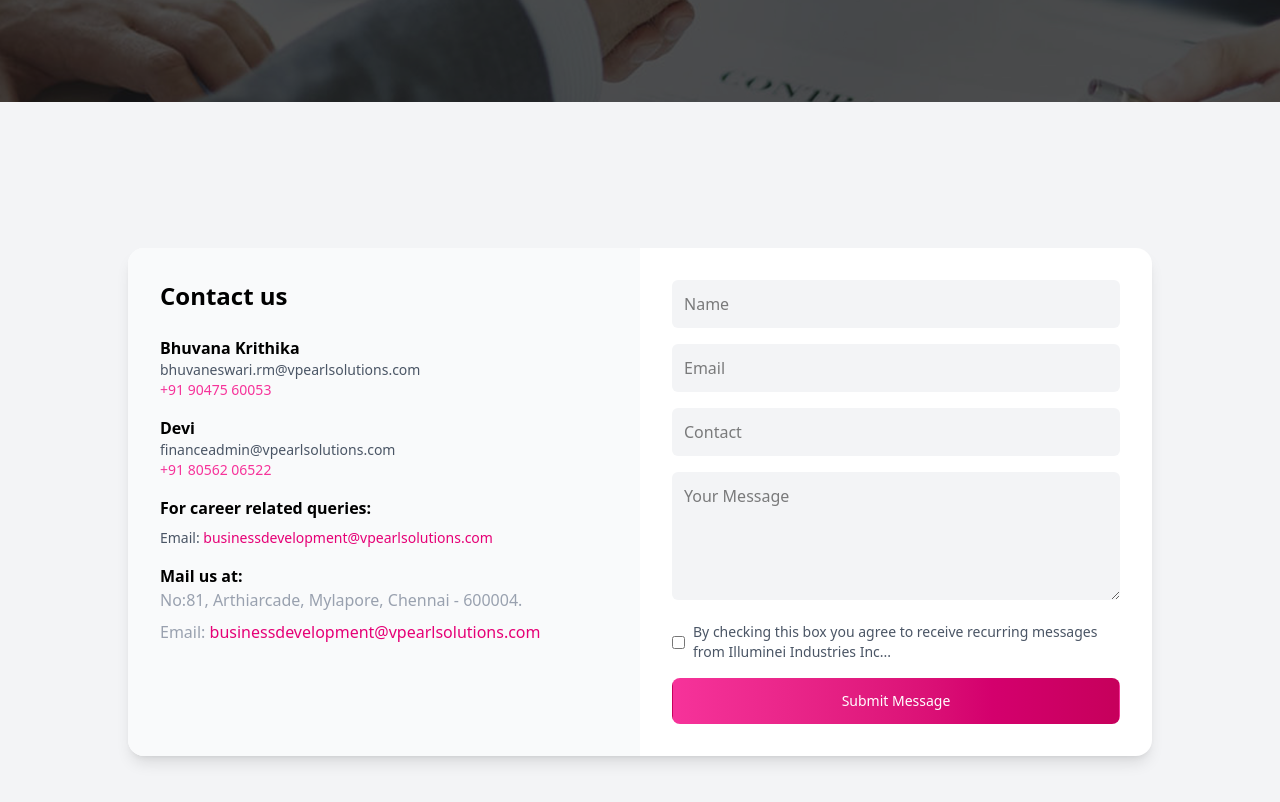
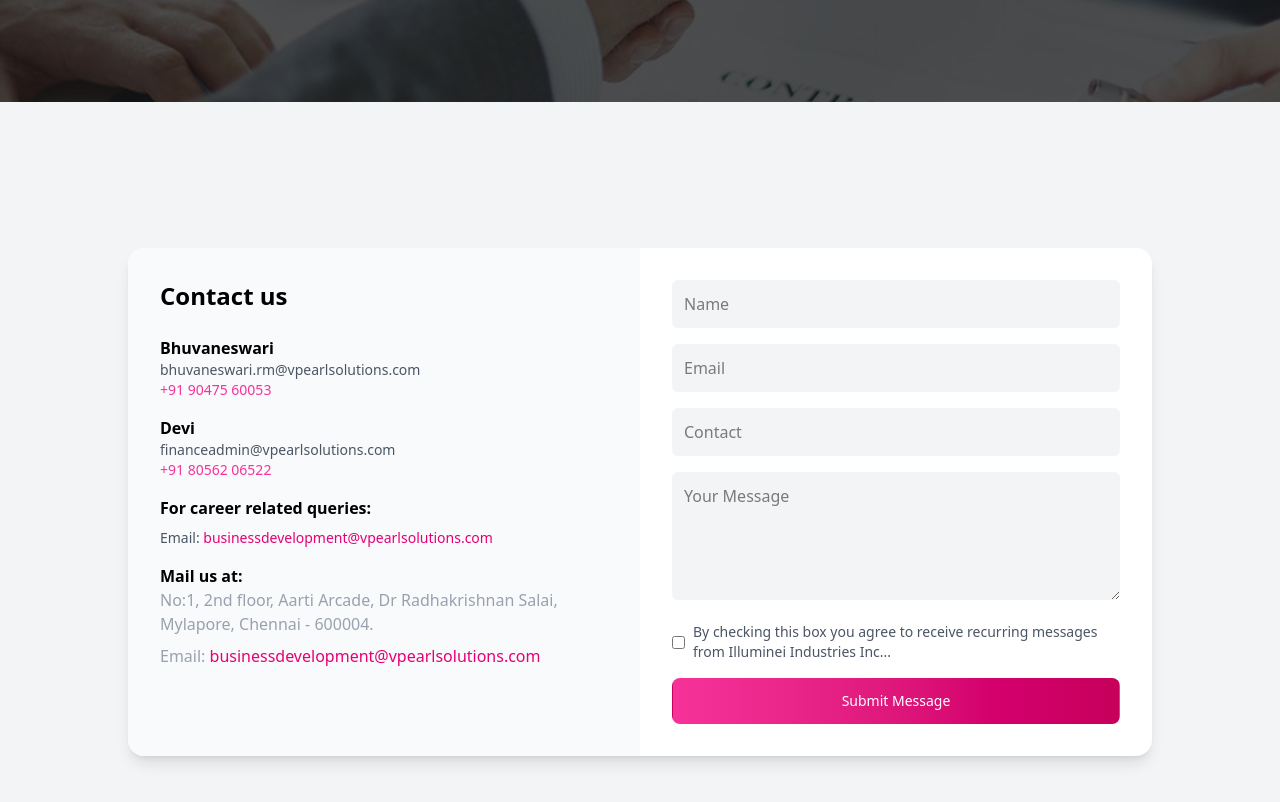
Before and after one commit to thirumurugan2001/Vpearl_Website_FrontEnd, a React (Vite) app: page /contact in a window 1280 px wide. Shown: the part 358-1160 px from the top of the page. Built offline with nearby package versions, Linux system fonts and the light colour scheme.

Commit message:
update the Contact.jsx file

```diff
--- a/src/pages/Contact.jsx
+++ b/src/pages/Contact.jsx
@@ -93,7 +93,7 @@
                         <h2 className="text-2xl font-bold mb-6">Contact us</h2>
 
                         <div className="mb-4">
-                            <p className="font-semibold">Bhuvana Krithika</p>
+                            <p className="font-semibold">Bhuvaneswari</p>
                             <p className="text-sm text-gray-600">bhuvaneswari.rm@vpearlsolutions.com</p>
                             <p className="text-sm text-pink-500">+91 90475 60053</p>
                         </div>
@@ -122,8 +122,7 @@
                         <div>
                             <p className="font-semibold">Mail us at:</p>
                             <p className="text-gray-400">
-                                No:81, Arthiarcade,
-                                Mylapore, Chennai - 600004.<br />
+                                No:1, 2nd floor, Aarti Arcade, Dr Radhakrishnan Salai, Mylapore, Chennai - 600004.<br />
                                 <span className="block mt-2">
                                     Email:{" "}
                                     <a
```
